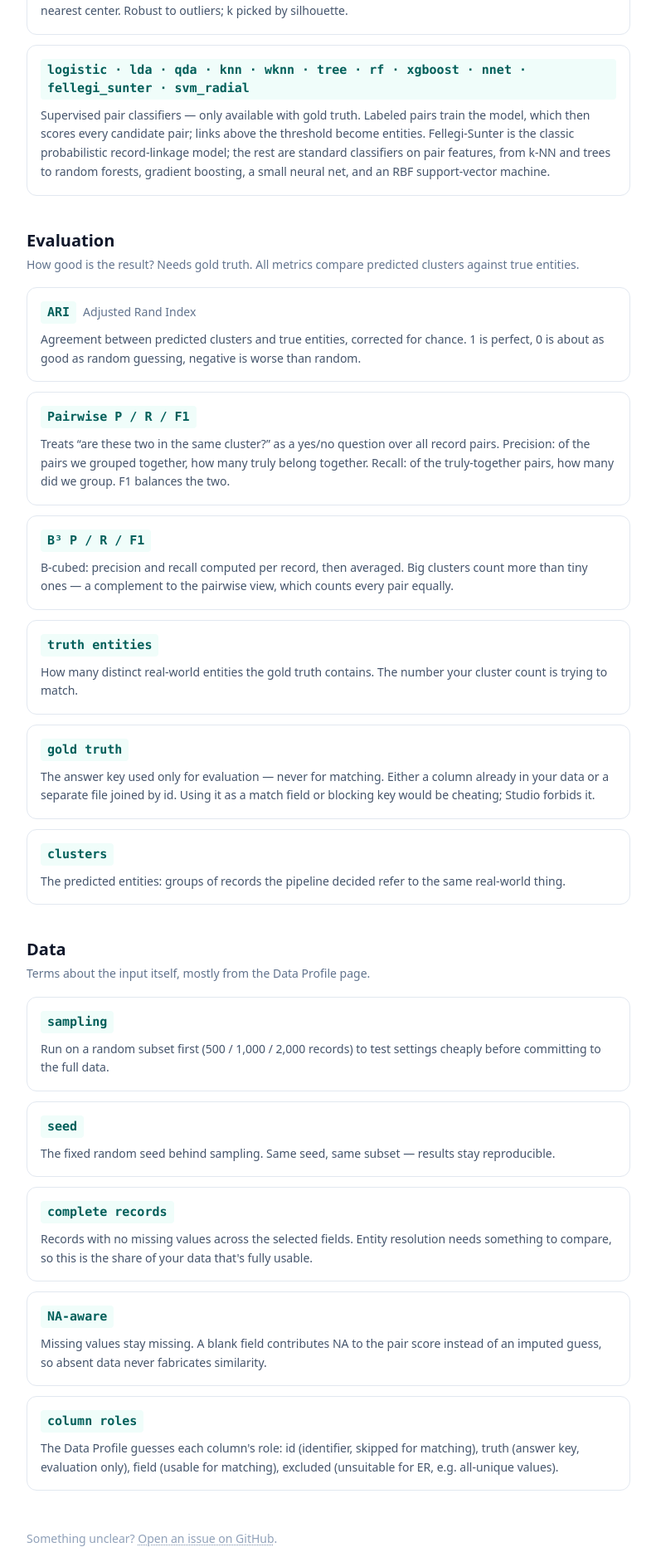
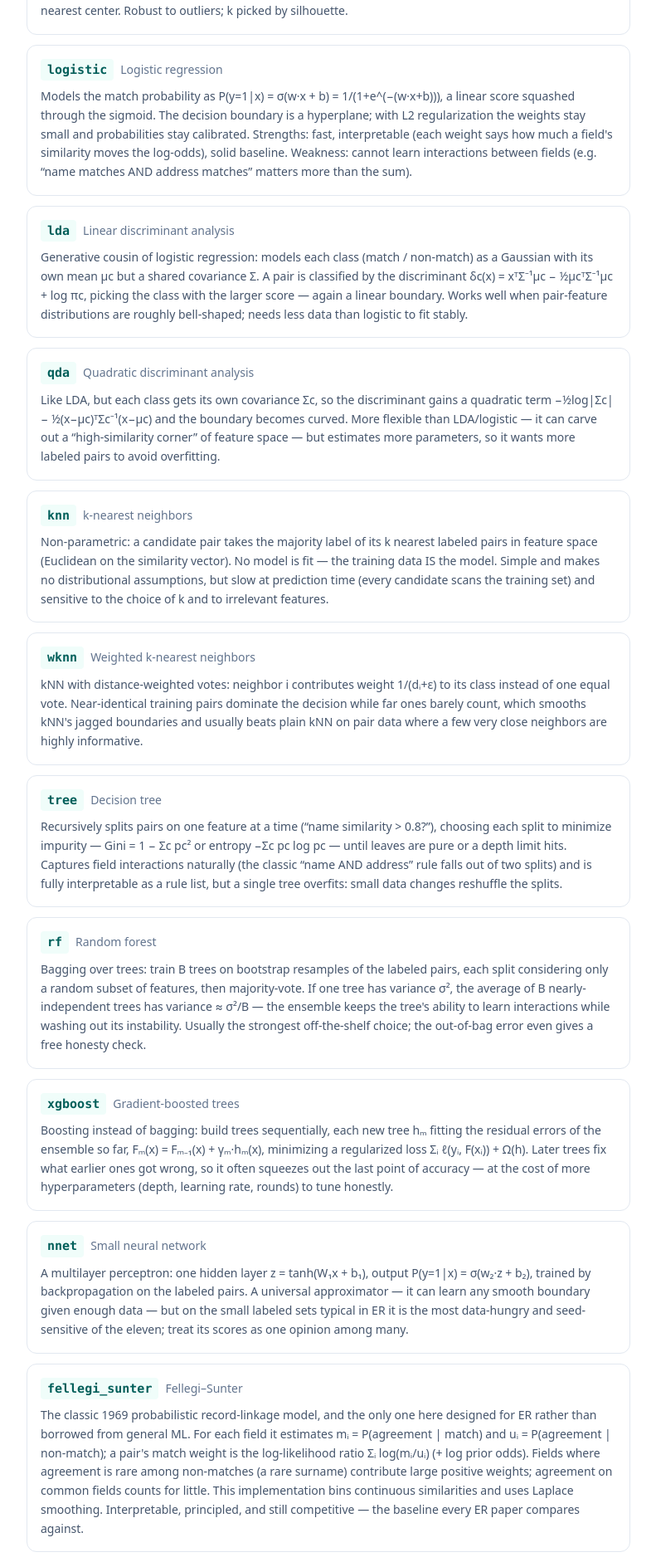
Before and after one commit to xinminchu/sandx, a Next.js app: page /glossary in a window 1280 px wide. Shown: the part 3560-5442 px from the top of the page at 83% size, without its empty margins (244-1035 px from the left). Built offline with nearby package versions, Linux system fonts and the light colour scheme.

Commit message:
Fix case-insensitive blocking/similarity; split glossary classifiers into 11 entries

```diff
--- a/app/components/glossary-data.ts
+++ b/app/components/glossary-data.ts
@@ -151,9 +151,70 @@ export const SECTIONS: { id: string; title: string; intro: string; entries: Entr
         body: "Partitioning Around Medoids (k-medoids): picks k real records as centers and assigns every record to its nearest center. Robust to outliers; k picked by silhouette.",
       },
       {
-        id: "supervised-classifiers",
-        term: "logistic · lda · qda · knn · wknn · tree · rf · xgboost · nnet · fellegi_sunter · svm_radial",
-        body: "Supervised pair classifiers — only available with gold truth. Labeled pairs train the model, which then scores every candidate pair; links above the threshold become entities. Fellegi-Sunter is the classic probabilistic record-linkage model; the rest are standard classifiers on pair features, from k-NN and trees to random forests, gradient boosting, a small neural net, and an RBF support-vector machine.",
+        id: "clf-logistic",
+        term: "logistic",
+        aka: "Logistic regression",
+        body: "Models the match probability as P(y=1|x) = σ(w·x + b) = 1/(1+e^(−(w·x+b))), a linear score squashed through the sigmoid. The decision boundary is a hyperplane; with L2 regularization the weights stay small and probabilities stay calibrated. Strengths: fast, interpretable (each weight says how much a field's similarity moves the log-odds), solid baseline. Weakness: cannot learn interactions between fields (e.g. “name matches AND address matches” matters more than the sum).",
+      },
+      {
+        id: "clf-lda",
+        term: "lda",
+        aka: "Linear discriminant analysis",
+        body: "Generative cousin of logistic regression: models each class (match / non-match) as a Gaussian with its own mean μc but a shared covariance Σ. A pair is classified by the discriminant δc(x) = xᵀΣ⁻¹μc − ½μcᵀΣ⁻¹μc + log πc, picking the class with the larger score — again a linear boundary. Works well when pair-feature distributions are roughly bell-shaped; needs less data than logistic to fit stably.",
+      },
+      {
+        id: "clf-qda",
+        term: "qda",
+        aka: "Quadratic discriminant analysis",
+        body: "Like LDA, but each class gets its own covariance Σc, so the discriminant gains a quadratic term −½log|Σc| − ½(x−μc)ᵀΣc⁻¹(x−μc) and the boundary becomes curved. More flexible than LDA/logistic — it can carve out a “high-similarity corner” of feature space — but estimates more parameters, so it wants more labeled pairs to avoid overfitting.",
+      },
+      {
+        id: "clf-knn",
+        term: "knn",
+        aka: "k-nearest neighbors",
+        body: "Non-parametric: a candidate pair takes the majority label of its k nearest labeled pairs in feature space (Euclidean on the similarity vector). No model is fit — the training data IS the model. Simple and makes no distributional assumptions, but slow at prediction time (every candidate scans the training set) and sensitive to the choice of k and to irrelevant features.",
+      },
+      {
+        id: "clf-wknn",
+        term: "wknn",
+        aka: "Weighted k-nearest neighbors",
+        body: "kNN with distance-weighted votes: neighbor i contributes weight 1/(dᵢ+ε) to its class instead of one equal vote. Near-identical training pairs dominate the decision while far ones barely count, which smooths kNN's jagged boundaries and usually beats plain kNN on pair data where a few very close neighbors are highly informative.",
+      },
+      {
+        id: "clf-tree",
+        term: "tree",
+        aka: "Decision tree",
+        body: "Recursively splits pairs on one feature at a time (“name similarity > 0.8?”), choosing each split to minimize impurity — Gini = 1 − Σc pc² or entropy −Σc pc log pc — until leaves are pure or a depth limit hits. Captures field interactions naturally (the classic “name AND address” rule falls out of two splits) and is fully interpretable as a rule list, but a single tree overfits: small data changes reshuffle the splits.",
+      },
+      {
+        id: "clf-rf",
+        term: "rf",
+        aka: "Random forest",
+        body: "Bagging over trees: train B trees on bootstrap resamples of the labeled pairs, each split considering only a random subset of features, then majority-vote. If one tree has variance σ², the average of B nearly-independent trees has variance ≈ σ²/B — the ensemble keeps the tree's ability to learn interactions while washing out its instability. Usually the strongest off-the-shelf choice; the out-of-bag error even gives a free honesty check.",
+      },
+      {
+        id: "clf-xgboost",
+        term: "xgboost",
+        aka: "Gradient-boosted trees",
+        body: "Boosting instead of bagging: build trees sequentially, each new tree hₘ fitting the residual errors of the ensemble so far, Fₘ(x) = Fₘ₋₁(x) + γₘ·hₘ(x), minimizing a regularized loss Σᵢ ℓ(yᵢ, F(xᵢ)) + Ω(h). Later trees fix what earlier ones got wrong, so it often squeezes out the last point of accuracy — at the cost of more hyperparameters (depth, learning rate, rounds) to tune honestly.",
+      },
+      {
+        id: "clf-nnet",
+        term: "nnet",
+        aka: "Small neural network",
+        body: "A multilayer perceptron: one hidden layer z = tanh(W₁x + b₁), output P(y=1|x) = σ(w₂·z + b₂), trained by backpropagation on the labeled pairs. A universal approximator — it can learn any smooth boundary given enough data — but on the small labeled sets typical in ER it is the most data-hungry and seed-sensitive of the eleven; treat its scores as one opinion among many.",
+      },
+      {
+        id: "clf-fellegi-sunter",
+        term: "fellegi_sunter",
+        aka: "Fellegi–Sunter",
+        body: "The classic 1969 probabilistic record-linkage model, and the only one here designed for ER rather than borrowed from general ML. For each field it estimates mᵢ = P(agreement | match) and uᵢ = P(agreement | non-match); a pair's match weight is the log-likelihood ratio Σᵢ log(mᵢ/uᵢ) (+ log prior odds). Fields where agreement is rare among non-matches (a rare surname) contribute large positive weights; agreement on common fields counts for little. This implementation bins continuous similarities and uses Laplace smoothing. Interpretable, principled, and still competitive — the baseline every ER paper compares against.",
+      },
+      {
+        id: "clf-svm-radial",
+        term: "svm_radial",
+        aka: "RBF support-vector machine",
+        body: "Finds the maximum-margin hyperplane in an implicit high-dimensional space via the kernel trick: K(x,x′) = exp(−γ‖x−x′‖²) makes similarity itself the feature, so the decision f(x) = Σᵢ αᵢyᵢK(xᵢ,x) + b depends only on the support vectors (the ambiguous pairs near the boundary). The RBF kernel bends the boundary around clusters of matching pairs; γ controls how local that bending is. Strong on clean numeric features, but probabilities need an extra calibration step and it scales worse than forests on large pair sets.",
       },
     ],
   },
```
Also changed, not shown: 2 other files (tests, documents, lock files or other folders).
